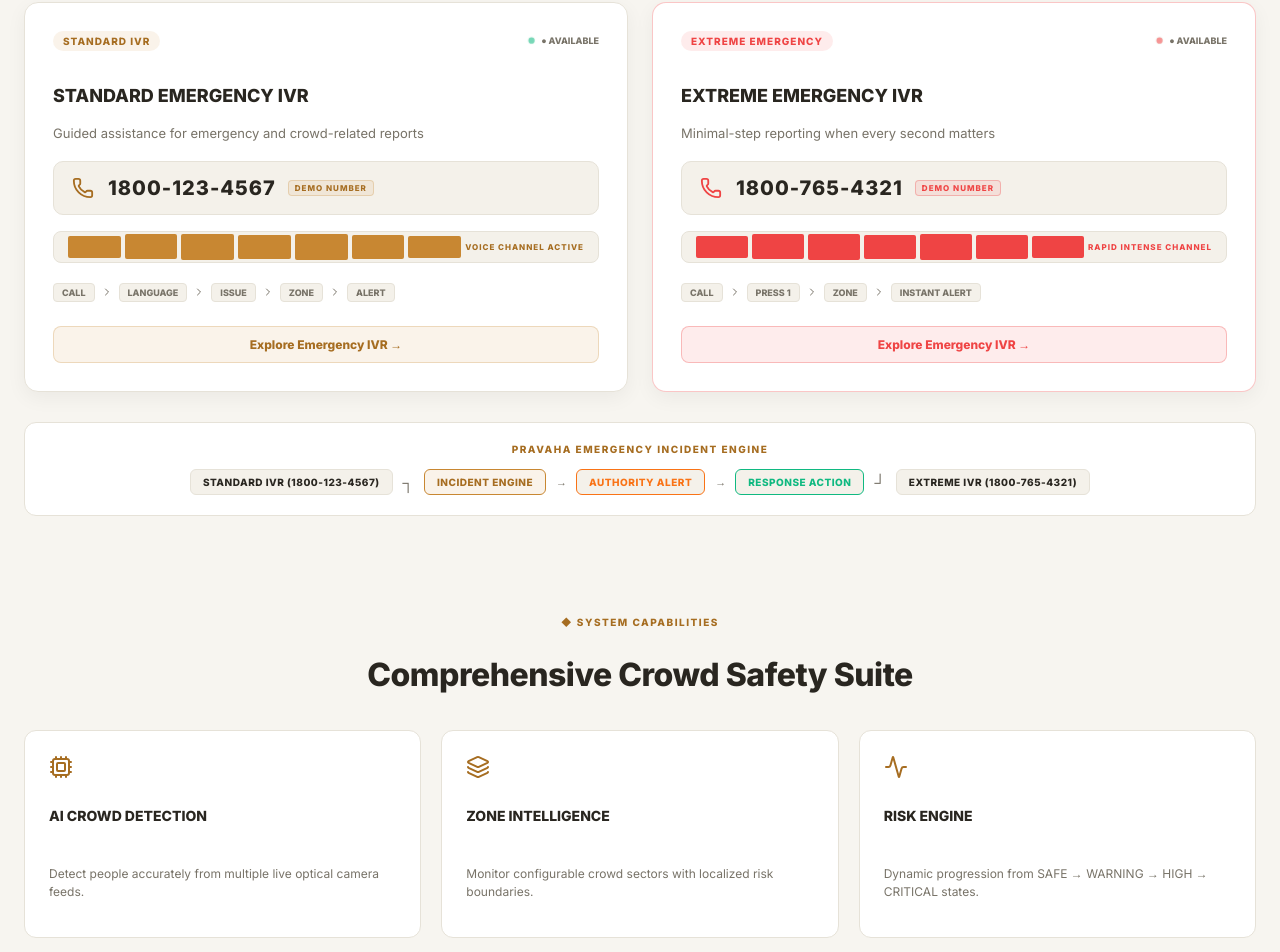
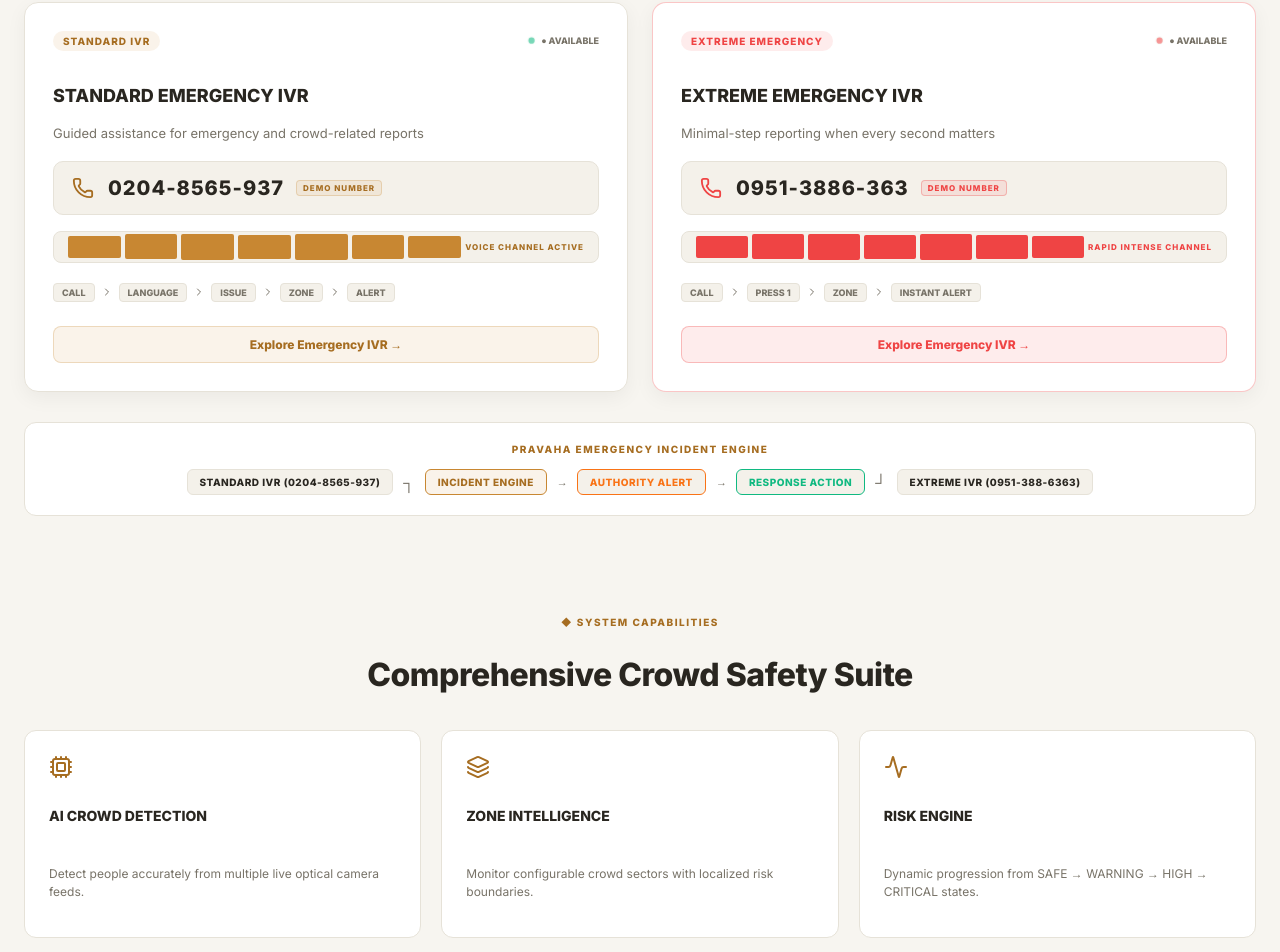
Before and after one commit to theafzalansari/pravaha, a React (Vite) app in the folder frontend/: page / in a window 1280 px wide. Shown: the part 3098-4050 px from the top of the page. Built offline with nearby package versions, Linux system fonts and the light colour scheme; no server answers.

Commit message:
Fix: IVR numbers

```diff
--- a/frontend/src/pages/EmergencyIVR.tsx
+++ b/frontend/src/pages/EmergencyIVR.tsx
@@ -269,7 +269,7 @@
                 <td>
                   <span className="status-badge critical">CRITICAL</span>
                 </td>
-                <td>12:12 PM</td>
+                <td>12:01 PM</td>
               </tr>
               <tr>
                 <td>
--- a/frontend/src/pages/Home.tsx
+++ b/frontend/src/pages/Home.tsx
@@ -630,7 +630,7 @@
             <div className="phone-display">
               <Phone size={22} className="phone-icon" />
               <div className="phone-number-wrap">
-                <strong className="phone-num">1800-123-4567</strong>
+                <strong className="phone-num">0204-8565-937</strong>
                 <span className="demo-tag">DEMO NUMBER</span>
               </div>
             </div>
@@ -683,7 +683,7 @@
             <div className="phone-display extreme-display">
               <Phone size={22} className="phone-icon red" />
               <div className="phone-number-wrap">
-                <strong className="phone-num">1800-765-4321</strong>
+                <strong className="phone-num">0951-3886-363</strong>
                 <span className="demo-tag red">DEMO NUMBER</span>
               </div>
             </div>
@@ -723,7 +723,7 @@
         <div className="emergency-flow-diagram">
           <div className="flow-title">PRAVAHA EMERGENCY INCIDENT ENGINE</div>
           <div className="diagram-nodes">
-            <div className="diagram-node">STANDARD IVR (1800-123-4567)</div>
+            <div className="diagram-node">STANDARD IVR (0204-8565-937)</div>
             <div className="diagram-join">┐</div>
             <div className="diagram-node core">INCIDENT ENGINE</div>
             <div className="diagram-arrow">→</div>
@@ -731,7 +731,7 @@
             <div className="diagram-arrow">→</div>
             <div className="diagram-node action">RESPONSE ACTION</div>
             <div className="diagram-join left">┘</div>
-            <div className="diagram-node">EXTREME IVR (1800-765-4321)</div>
+            <div className="diagram-node">EXTREME IVR (0951-388-6363)</div>
           </div>
         </div>
       </section>
```
